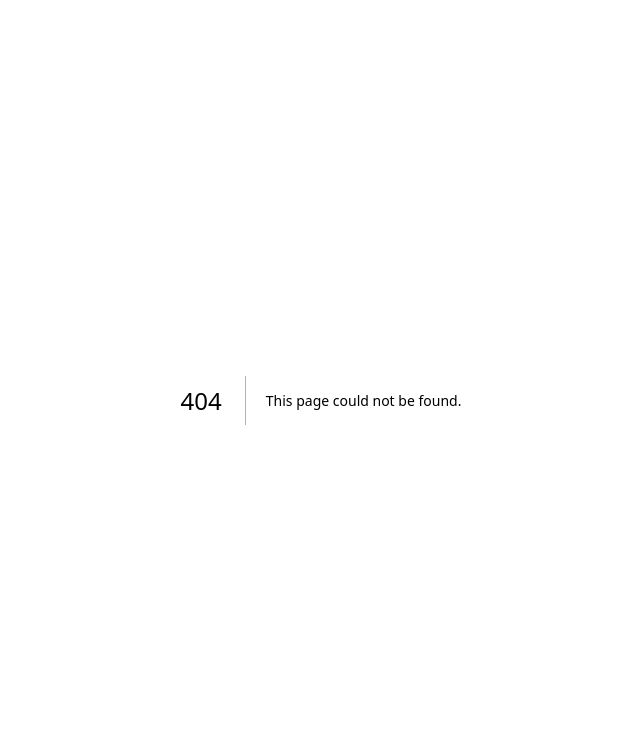
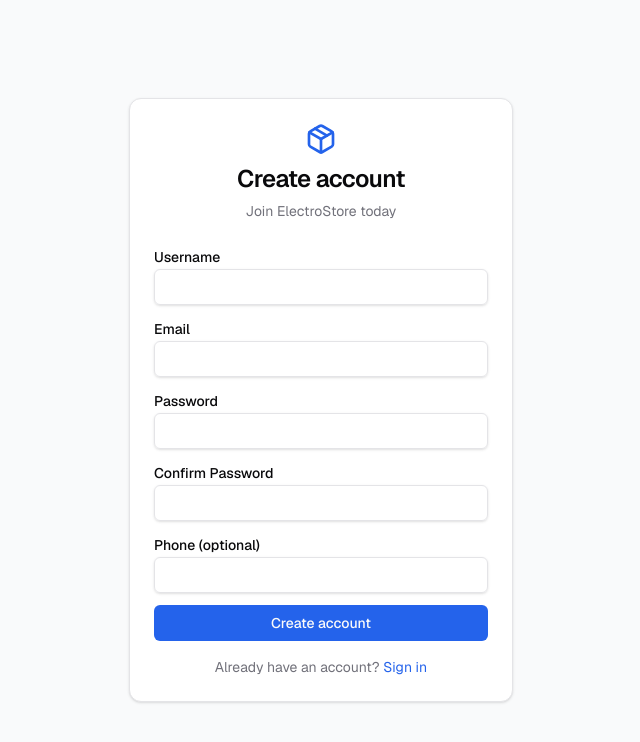
Before and after one commit to UmeshBabu7/E-commerce-System-for-Electronics-Accessories-Store, a Next.js app in the folder frontend/: page /auth/register in a window 1280 px wide. Before the commit this address had no page. Shown: the top 742 px of the page, without its empty margins (319-959 px from the left). Built offline with nearby package versions, Linux system fonts and the light colour scheme; no server answers.

Commit message:
feat(frontend): add register page

```diff
--- /dev/null
+++ b/frontend/app/auth/register/page.tsx
@@ -0,0 +1,108 @@
+"use client";
+import { useForm } from "react-hook-form";
+import { zodResolver } from "@hookform/resolvers/zod";
+import { useMutation } from "@tanstack/react-query";
+import Link from "next/link";
+import { useRouter } from "next/navigation";
+import { Package } from "lucide-react";
+import { registerSchema, type RegisterInput } from "@/lib/schemas";
+import { authApi } from "@/lib/api";
+import { Button } from "@/components/ui/button";
+import { Input } from "@/components/ui/input";
+import { Label } from "@/components/ui/label";
+import { Card, CardContent, CardHeader, CardTitle } from "@/components/ui/card";
+
+export default function RegisterPage() {
+  const router = useRouter();
+  const {
+    register,
+    handleSubmit,
+    formState: { errors },
+    setError,
+  } = useForm<RegisterInput>({
+    resolver: zodResolver(registerSchema),
+  });
+
+  const mutation = useMutation({
+    mutationFn: (data: RegisterInput) => authApi.register(data),
+    onSuccess: () => router.push("/auth/login?registered=1"),
+    onError: (err: any) => {
+      const errData = err?.response?.data;
+      if (errData?.email) setError("email", { message: errData.email[0] });
+      if (errData?.username)
+        setError("username", { message: errData.username[0] });
+      else
+        setError("root", { message: "Registration failed. Please try again." });
+    },
+  });
+
+  return (
+    <div className="min-h-screen flex items-center justify-center bg-gray-50 px-4">
+      <Card className="w-full max-w-sm">
+        <CardHeader className="text-center">
+          <div className="flex justify-center mb-2">
+            <Package className="h-8 w-8 text-primary" />
+          </div>
+          <CardTitle className="text-2xl">Create account</CardTitle>
+          <p className="text-sm text-muted-foreground">
+            Join ElectroStore today
+          </p>
+        </CardHeader>
+        <CardContent>
+          <form
+            onSubmit={handleSubmit((d) => mutation.mutate(d))}
+            className="space-y-3"
+          >
+            {[
+              { name: "username" as const, label: "Username", type: "text" },
+              { name: "email" as const, label: "Email", type: "email" },
+              {
+                name: "password" as const,
+                label: "Password",
+                type: "password",
+              },
+              {
+                name: "password2" as const,
+                label: "Confirm Password",
+                type: "password",
+              },
+              {
+                name: "phone" as const,
+                label: "Phone (optional)",
+                type: "text",
+              },
+            ].map(({ name, label, type }) => (
+              <div key={name} className="space-y-1">
+                <Label>{label}</Label>
+                <Input type={type} {...register(name)} />
+                {errors[name] && (
+                  <p className="text-xs text-red-500">
+                    {errors[name]?.message}
+                  </p>
+                )}
+              </div>
+            ))}
+            {errors.root && (
+              <p className="text-sm text-red-500 bg-red-50 rounded p-2">
+                {errors.root.message}
+              </p>
+            )}
+            <Button
+              type="submit"
+              className="w-full"
+              disabled={mutation.isPending}
+            >
+              {mutation.isPending ? "Creating account..." : "Create account"}
+            </Button>
+          </form>
+          <p className="mt-4 text-center text-sm text-muted-foreground">
+            Already have an account?{" "}
+            <Link href="/auth/login" className="text-primary hover:underline">
+              Sign in
+            </Link>
+          </p>
+        </CardContent>
+      </Card>
+    </div>
+  );
+}
```
